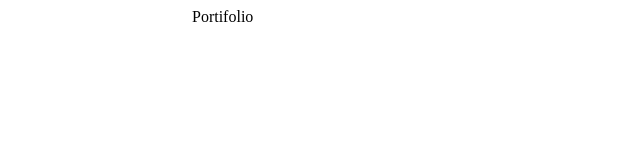
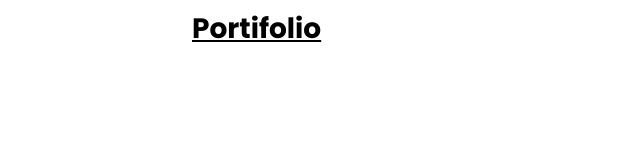
Before and after one commit to hugogacia360/portifolio, a plain HTML site: page index.html in a window 1280 px wide. Shown: the whole page, without its empty margins (0-640 px from the left). Drawn offline with Linux system fonts and the light colour scheme.

Commit message:
adicionando fontes e corrigindo div

```diff
--- a/index.html
+++ b/index.html
@@ -1,9 +1,12 @@
 <!DOCTYPE html>
-<html lang="en">
+<html lang="pt-BR">
 <head>
     <meta charset="UTF-8">
     <meta http-equiv="X-UA-Compatible" content="IE=edge">
     <meta name="viewport" content="width=device-width, initial-scale=1.0">
+    <link rel="preconnect" href="https://fonts.googleapis.com">
+    <link rel="preconnect" href="https://fonts.gstatic.com" crossorigin>
+    <link href="https://fonts.googleapis.com/css2?family=Poppins:wght@400;700&display=swap" rel="stylesheet">
     <title>Portifolio</title>
     <style>
         body{
@@ -15,7 +18,7 @@
             grid-auto-flow: column;
             grid-auto-columns: 1fr;
         }
-        #menu{
+        #header{
             font-family: Poppins;
             font-style: normal;
             font-weight: 600;
```
